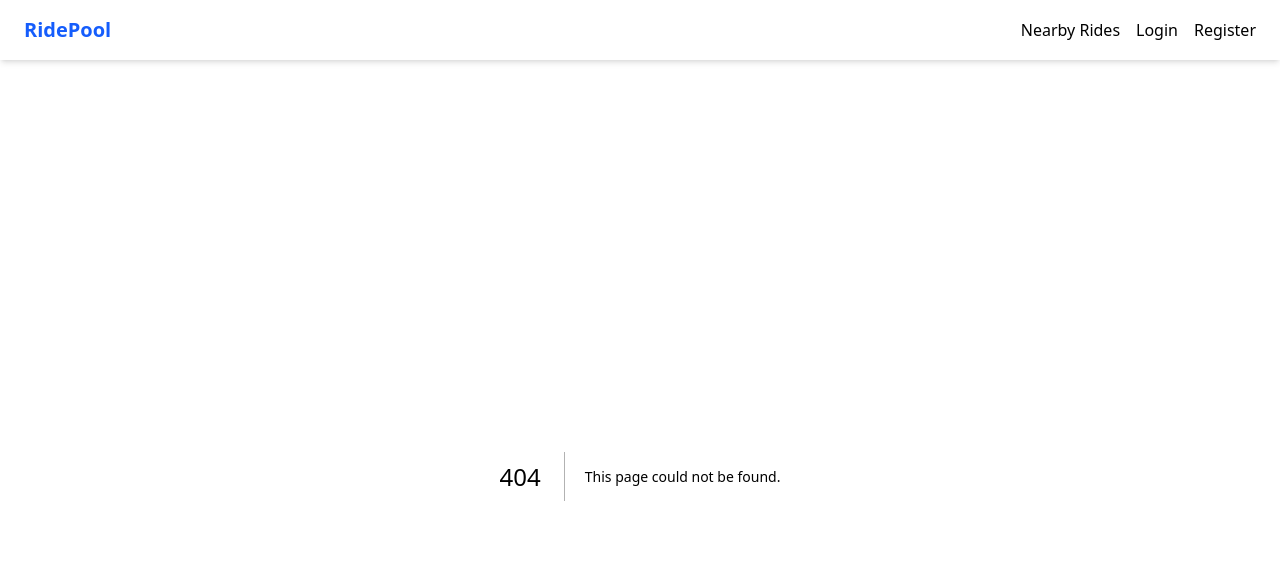
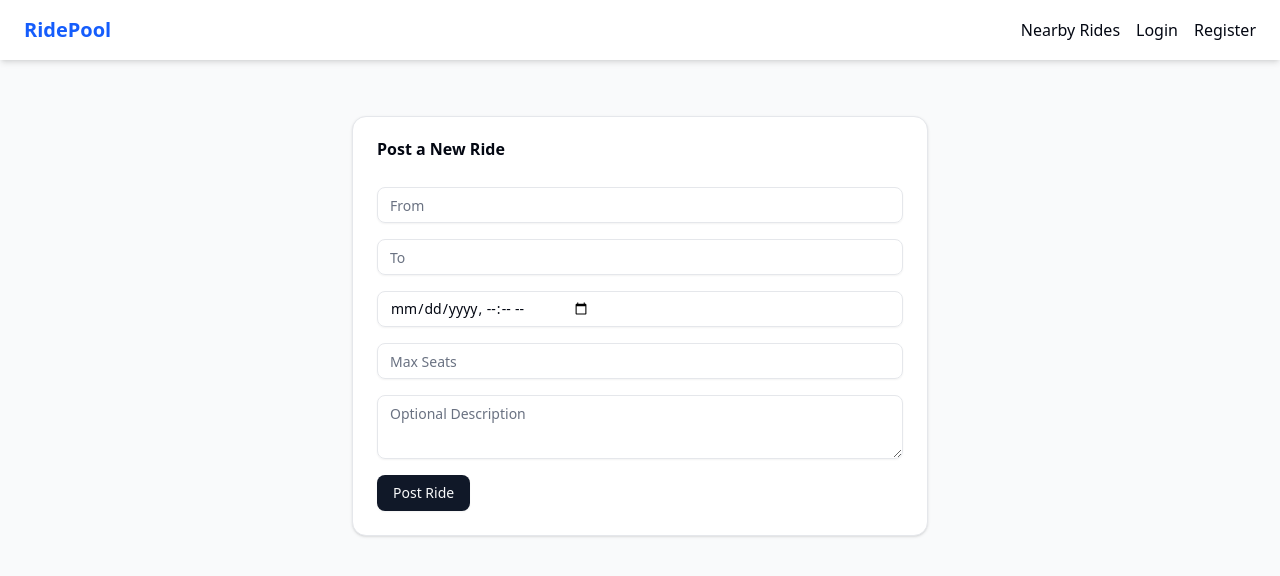
Before and after one commit to arnav-343-agarwal/Internal-Pooler, a Next.js app: page /post-ride in a window 1280 px wide. Before the commit this address had no page. Shown: the top 576 px of the page. Built offline with nearby package versions, Linux system fonts and the light colour scheme.

Commit message:
ride create page

```diff
--- a/src/app/api/rides/mine/route.js
+++ b/src/app/api/rides/mine/route.js
@@ -1,11 +1,15 @@
 import { requireAuth } from '@/middleware/requireAuth';
 import Ride from '@/lib/models/Ride';
+import RideRequest from '@/lib/models/RideRequest';
 
 export async function GET(req) {
   const user = await requireAuth(req);
   if (!user) return new Response('Unauthorized', { status: 401 });
 
-  const rides = await Ride.find({ poster: user._id }).sort({ dateTime: 1 });
+  const posted = await Ride.find({ poster: user._id }).sort({ dateTime: 1 });
 
-  return Response.json({ success: true, rides });
+  const rideRequests = await RideRequest.find({ requester: user._id }).populate('ride');
+  const joined = rideRequests.map(req => req.ride);
+
+  return Response.json({ posted, joined });
 }
--- /dev/null
+++ b/src/app/dashboard/page.js
@@ -0,0 +1,118 @@
+'use client';
+
+import { useEffect, useState } from 'react';
+import { Card, CardHeader, CardContent } from '@/components/ui/card';
+import { Button } from '@/components/ui/button';
+
+export default function DashboardPage() {
+  const [user, setUser] = useState(null);
+  const [postedRides, setPostedRides] = useState([]);
+  const [joinedRides, setJoinedRides] = useState([]);
+  const [receivedRequests, setReceivedRequests] = useState([]);
+
+  useEffect(() => {
+    const fetchData = async () => {
+      const token = localStorage.getItem('token');
+
+      const userRes = await fetch('/api/users/me', {
+        headers: { Authorization: `Bearer ${token}` }
+      });
+      const userData = await userRes.json();
+      setUser(userData);
+
+      const ridesRes = await fetch('/api/rides/mine', {
+        headers: { Authorization: `Bearer ${token}` }
+      });
+      const ridesData = await ridesRes.json();
+        setPostedRides(ridesData.posted || []);
+        setJoinedRides(ridesData.joined || []);
+
+      const reqRes = await fetch('/api/riderRequests/received', {
+        headers: { Authorization: `Bearer ${token}` }
+      });
+      const requestsData = await reqRes.json();
+      setReceivedRequests(requestsData);
+    };
+
+    fetchData();
+  }, []);
+
+  const handleRespond = async (requestId, status) => {
+    const token = localStorage.getItem('token');
+    await fetch('/api/riderRequests/respond', {
+      method: 'POST',
+      headers: {
+        'Content-Type': 'application/json',
+        Authorization: `Bearer ${token}`
+      },
+      body: JSON.stringify({ requestId, status })
+    });
+
+    // Refresh data after responding
+    const newReqs = receivedRequests.filter(r => r._id !== requestId);
+    setReceivedRequests(newReqs);
+  };
+
+  return (
+    <div className="p-6 space-y-6">
+      <h1 className="text-2xl font-semibold">Welcome, {user?.name}</h1>
+
+      <Button className="bg-blue-600 text-white">+ Create New Ride</Button>
+
+      {/* Posted Rides Section */}
+      <section>
+        <h2 className="text-xl font-medium mb-2">Your Posted Rides</h2>
+        <div className="grid gap-4">
+          {postedRides.map((ride) => (
+            <Card key={ride._id}>
+              <CardHeader>
+                {ride.from.text} → {ride.to.text} ({new Date(ride.dateTime).toLocaleString()})
+              </CardHeader>
+              <CardContent>
+                <p>{ride.description}</p>
+                <p className="text-sm text-gray-500">Max Seats: {ride.maxSeats}</p>
+              </CardContent>
+            </Card>
+          ))}
+        </div>
+      </section>
+
+      {/* Received Requests */}
+      <section>
+        <h2 className="text-xl font-medium mb-2">Join Requests for Your Rides</h2>
+        {receivedRequests.length === 0 ? (
+          <p className="text-sm text-muted-foreground">No new requests</p>
+        ) : (
+          receivedRequests.map((req) => (
+            <Card key={req._id} className="flex justify-between items-center p-4">
+              <div>
+                <p><strong>{req.user.name}</strong> requested to join ride: {req.ride.from.text} → {req.ride.to.text}</p>
+              </div>
+              <div className="space-x-2">
+                <Button onClick={() => handleRespond(req._id, 'approved')}>Approve</Button>
+                <Button variant="destructive" onClick={() => handleRespond(req._id, 'rejected')}>Reject</Button>
+              </div>
+            </Card>
+          ))
+        )}
+      </section>
+
+      {/* Joined Rides */}
+      <section>
+        <h2 className="text-xl font-medium mb-2">Rides You Joined</h2>
+        <div className="grid gap-4">
+          {joinedRides.map((ride) => (
+            <Card key={ride._id}>
+              <CardHeader>
+                {ride.from.text} → {ride.to.text} ({new Date(ride.dateTime).toLocaleString()})
+              </CardHeader>
+              <CardContent>
+                <p>{ride.description}</p>
+              </CardContent>
+            </Card>
+          ))}
+        </div>
+      </section>
+    </div>
+  );
+}
--- /dev/null
+++ b/src/app/post-ride/page.js
@@ -0,0 +1,75 @@
+'use client'
+
+import { useState } from 'react'
+import { useRouter } from 'next/navigation'
+import { Input } from '@/components/ui/input'
+import { Textarea } from '@/components/ui/textarea'
+import { Button } from '@/components/ui/button'
+import { Card, CardContent, CardHeader, CardTitle } from '@/components/ui/card'
+
+export default function PostRidePage() {
+  const router = useRouter()
+  const [form, setForm] = useState({
+    from: '',
+    to: '',
+    dateTime: '',
+    maxSeats: '',
+    description: ''
+  })
+  const [loading, setLoading] = useState(false)
+  const [error, setError] = useState(null)
+
+  const handleChange = (e) => {
+    setForm(prev => ({ ...prev, [e.target.name]: e.target.value }))
+  }
+
+  const handleSubmit = async (e) => {
+    e.preventDefault()
+    setLoading(true)
+    setError(null)
+
+    try {
+      const res = await fetch('/api/rides/create', {
+        method: 'POST',
+        headers: { 'Content-Type': 'application/json' },
+        body: JSON.stringify(form)
+      })
+
+      if (!res.ok) {
+        const text = await res.text()
+        throw new Error(text)
+      }
+
+      router.push('/dashboard')
+    } catch (err) {
+      setError(err.message)
+    } finally {
+      setLoading(false)
+    }
+  }
+
+  return (
+    <div className="max-w-xl mx-auto mt-10">
+      <Card>
+        <CardHeader>
+          <CardTitle>Post a New Ride</CardTitle>
+        </CardHeader>
+        <CardContent>
+          <form onSubmit={handleSubmit} className="space-y-4">
+            <Input name="from" placeholder="From" value={form.from} onChange={handleChange} required />
+            <Input name="to" placeholder="To" value={form.to} onChange={handleChange} required />
+            <Input name="dateTime" type="datetime-local" value={form.dateTime} onChange={handleChange} required />
+            <Input name="maxSeats" type="number" placeholder="Max Seats" value={form.maxSeats} onChange={handleChange} required />
+            <Textarea name="description" placeholder="Optional Description" value={form.description} onChange={handleChange} />
+
+            {error && <p className="text-red-500 text-sm">{error}</p>}
+
+            <Button type="submit" disabled={loading}>
+              {loading ? 'Posting...' : 'Post Ride'}
+            </Button>
+          </form>
+        </CardContent>
+      </Card>
+    </div>
+  )
+}
--- a/src/components/Navbar.js
+++ b/src/components/Navbar.js
@@ -1,20 +1,28 @@
 "use client"
 import Link from "next/link"
 import { usePathname } from "next/navigation"
+import { useState,useEffect } from "react"
 
 export default function Navbar() {
   const pathname = usePathname()
-  const isLoggedIn = typeof window !== "undefined" && localStorage.getItem("token")
+  const [isClient, setIsClient] = useState(false);
+  const [isLoggedIn, setIsLoggedIn] = useState(false);
+
+  useEffect(() => {
+    setIsClient(true);
+    const token = localStorage.getItem('token');
+    setIsLoggedIn(!!token);
+  }, []);
 
   return (
     <nav className="flex items-center justify-between px-6 py-4 shadow-md bg-white">
       <Link href="/" className="text-xl font-bold text-blue-600">RidePool</Link>
       <div className="space-x-4">
         <Link href="/rides/nearby" className={pathname === "/rides/nearby" ? "font-semibold" : ""}>Nearby Rides</Link>
-        {isLoggedIn && <Link href="/dashboard">Dashboard</Link>}
-        {isLoggedIn && <Link href="/rides/create">Post Ride</Link>}
-        {!isLoggedIn && <Link href="/login">Login</Link>}
-        {!isLoggedIn && <Link href="/register">Register</Link>}
+        {isClient && isLoggedIn && <Link href="/dashboard">Dashboard</Link>}
+        {isClient && isLoggedIn && <Link href="/rides/create">Post Ride</Link>}
+        {isClient && !isLoggedIn && <Link href="/login">Login</Link>}
+        {isClient && !isLoggedIn && <Link href="/register">Register</Link>}
       </div>
     </nav>
   )
--- /dev/null
+++ b/src/components/ui/textarea.jsx
@@ -0,0 +1,20 @@
+import * as React from "react"
+
+import { cn } from "@/lib/utils"
+
+function Textarea({
+  className,
+  ...props
+}) {
+  return (
+    (<textarea
+      data-slot="textarea"
+      className={cn(
+        "border-input placeholder:text-muted-foreground focus-visible:border-ring focus-visible:ring-ring/50 aria-invalid:ring-destructive/20 dark:aria-invalid:ring-destructive/40 aria-invalid:border-destructive dark:bg-input/30 flex field-sizing-content min-h-16 w-full rounded-md border bg-transparent px-3 py-2 text-base shadow-xs transition-[color,box-shadow] outline-none focus-visible:ring-[3px] disabled:cursor-not-allowed disabled:opacity-50 md:text-sm",
+        className
+      )}
+      {...props} />)
+  );
+}
+
+export { Textarea }
```
